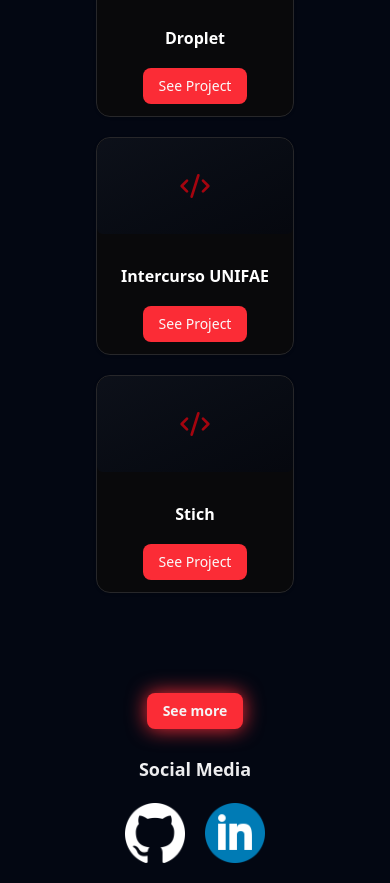
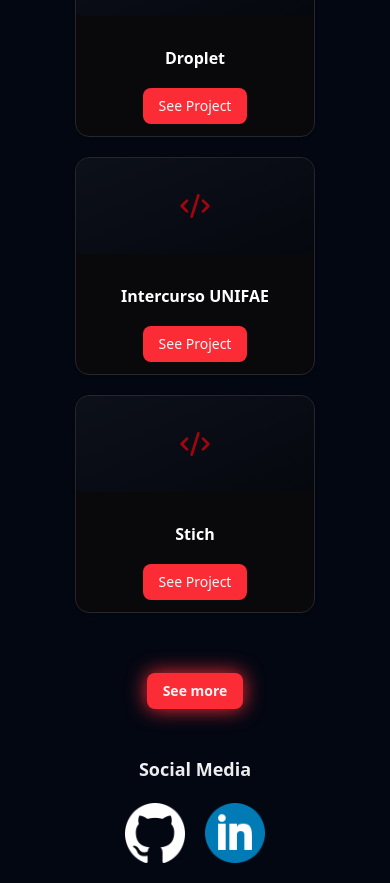
Before and after one commit to hakenshi/portifolio-felipe-kafka-dev, a React (Vite) app: page / in a window 390 px wide. Shown: the part 980-1863 px from the top of the page. Built offline with nearby package versions, Linux system fonts and the light colour scheme.

Commit message:
fixed some responsivity related issues in the homepage

```diff
--- a/src/components/project-card.tsx
+++ b/src/components/project-card.tsx
@@ -12,7 +12,7 @@ interface ProjectCardProps {
 
 export default function ProjectCard({ project }: { project: ProjectCardProps }) {
     return (
-        <Card className="dark hover:border-red-600/50 w-full max-w-xs sm:max-w-sm md:w-80 md:h-110 lg:w-100 lg:h-130 grid grid-rows-4 p-0">
+        <Card className="dark hover:border-red-600/50 w-60 md:w-80 md:h-110 lg:w-100 lg:h-130 grid grid-rows-4 p-0">
             <CardHeader className="bg-linear-to-br grid row-span-2 place-items-center from-gray-900/50 to-gray-950/50 rounded-t-xl rounded-b-sm">
                 <Code2Icon className="text-red-600/70" size={32} />
             </CardHeader>
--- a/src/components/projects.tsx
+++ b/src/components/projects.tsx
@@ -13,7 +13,7 @@ export default function Projects() {
                 {projects.slice(0, 3).map((project) => (
                     <ProjectCard key={project.id} project={project} />
                 ))}
-                <div className="w-full grid place-items-center col-span-3 mt-20">
+                <div className="w-full grid place-items-center col-span-3 mt-10 md:mt-20">
                     <Link to={{
                         hash: "#projects",
                         pathname: "/projects"
--- a/src/lib/projects-data.ts
+++ b/src/lib/projects-data.ts
@@ -53,7 +53,7 @@ export const projects = [
         image: "/placeholder.svg?height=300&width=300",
         tags: ["Typescript", "Bun"],
         timeline: {
-            start: "November 2023",
+            start: "May 2025",
             end: null, // still in development
             status: "In Development",
         },
```
